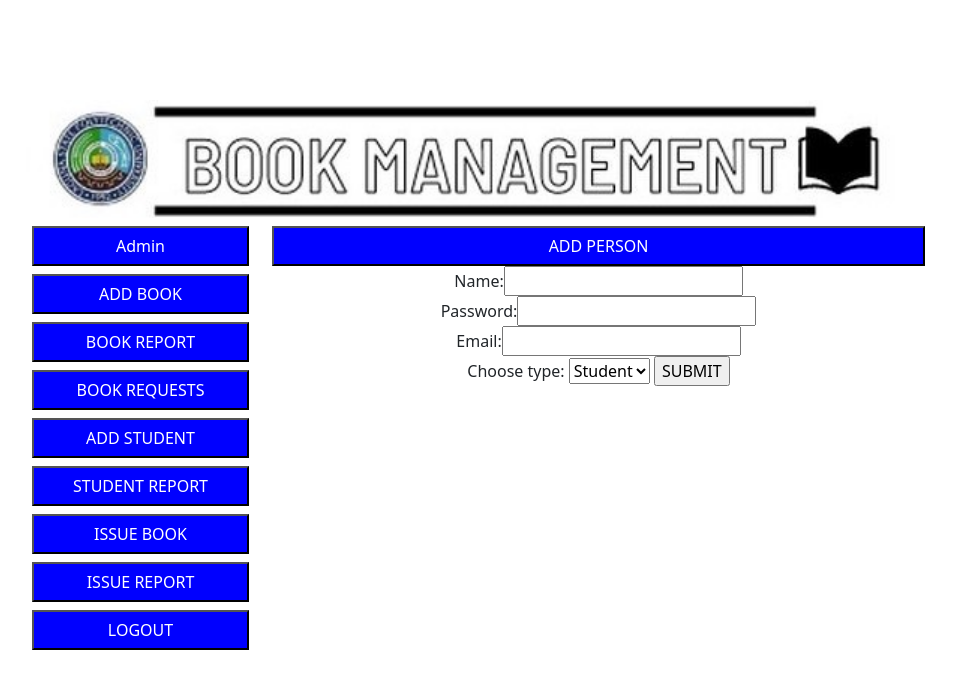
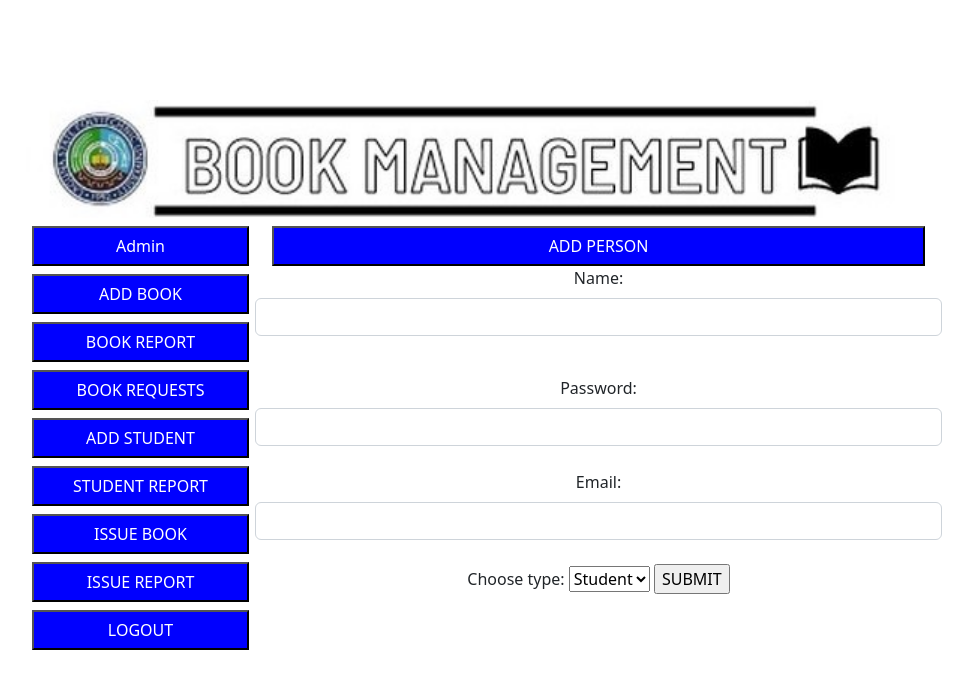
Before and after one commit to seancroix/BooksManagement, a PHP site: page /admin_service_dashboard.php in a window 1280 px wide, after a click on "ADD STUDENT". Shown: the top 689 px of the page, without its empty margins (156-1129 px from the left). Run offline with PHP 8.4, Linux system fonts and the light colour scheme; data that the repository does not hold is empty; some libraries are stand-ins or nearby versions.

Commit message:
Changed appearance

```diff
--- a/admin_service_dashboard.php
+++ b/admin_service_dashboard.php
@@ -73,11 +73,13 @@ a{
             <div id="addperson" class="innerright portion" style="display:none">
             <button class="bluebtn">ADD PERSON</button>
             <form action="addperson_page.php" method="post" enctype="multipart/form-data">
-            <label>Name:</label><input type="text" name="addname"/>
+            <div class="mb-3">
+            <label class="form-label">Name:</label><input class="form-control" type="text" name="addname"/>
             </br>
-            <label>Password:</label><input type="password" name="addpass"/>
+            </div>
+            <label class="form-label">Password:</label><input class="form-control" type="password" name="addpass"/>
             </br>
-            <label>Email:</label><input type="email" name="addemail"/></br>
+            <label class="form-label">Email:</label><input class="form-control" type="email" name="addemail"/></br>
             <label for="type">Choose type:</label>
             <select name="type">
                 <option value="student">Student</option>
```
